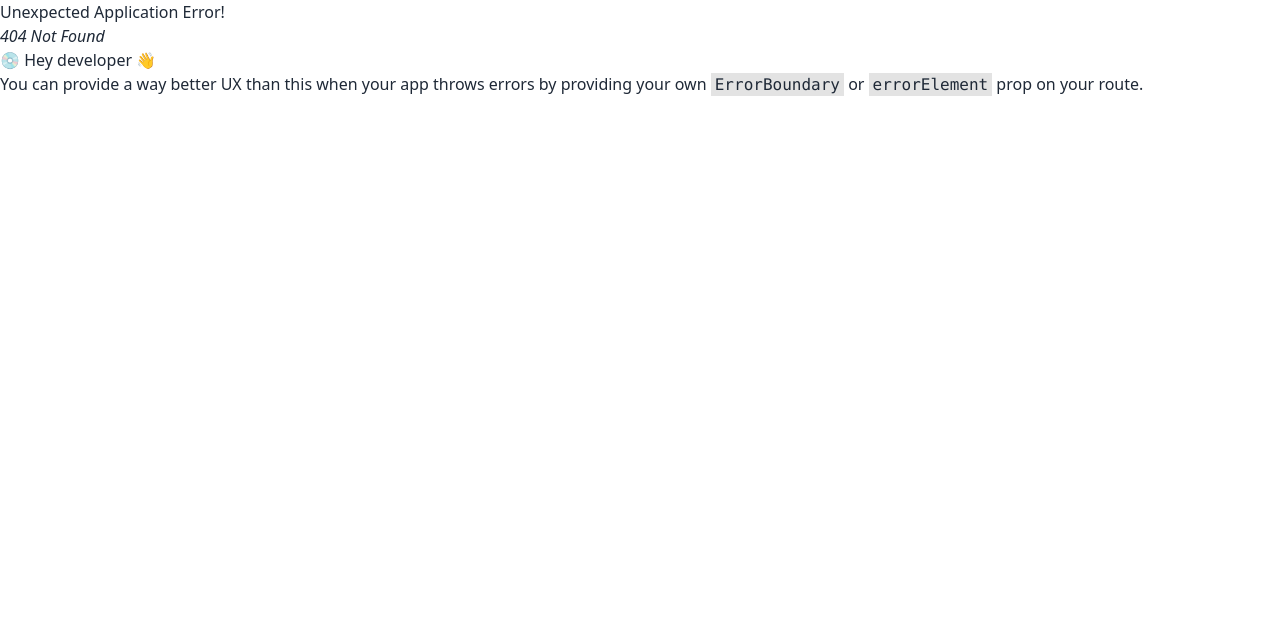
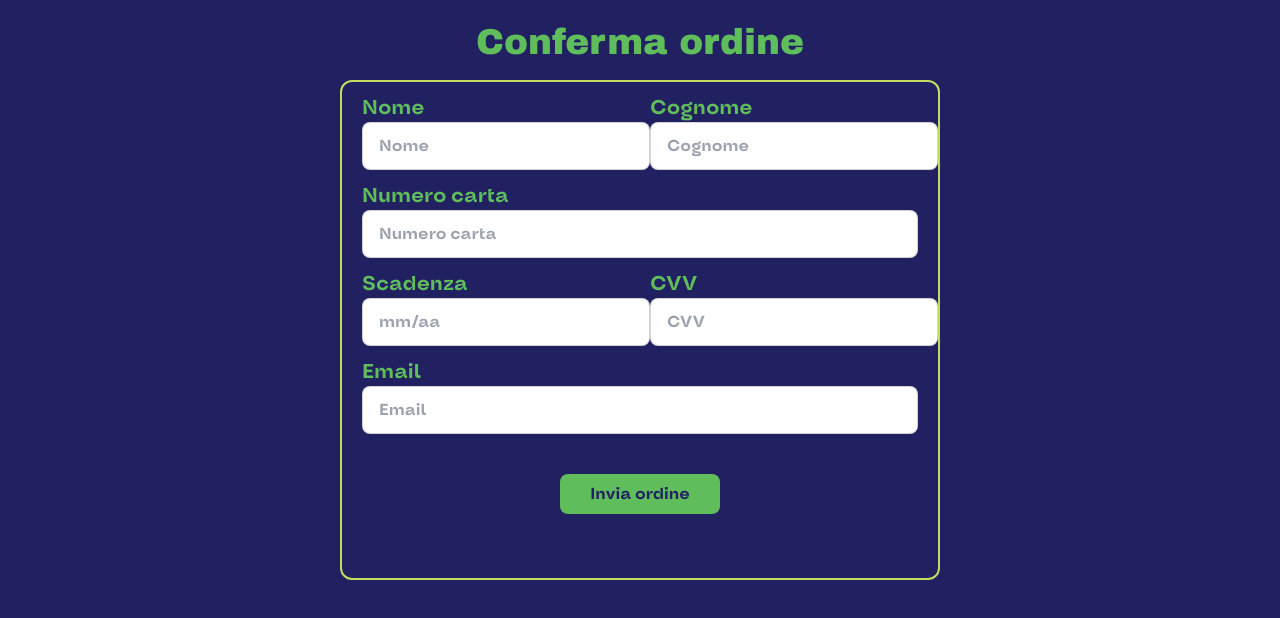
Before and after one commit to minovapore/Flavor_Express, a React (Vite) app: page /pagamento in a window 1280 px wide. Before the commit this address had no page. Shown: the top 618 px of the page. Built offline with nearby package versions, Linux system fonts and the light colour scheme.

Commit message:
aggiunta pagina pagamento

```diff
--- a/src/main.jsx
+++ b/src/main.jsx
@@ -8,6 +8,7 @@ import {
 } from "react-router-dom";
 import Menu from './pages/Menu.jsx';
 import Checkout from './pages/Checkout.jsx';
+import Payment from './pages/Payment.jsx'
 
 const router = createBrowserRouter([
   {
@@ -22,6 +23,10 @@ const router = createBrowserRouter([
     path: "/ordine",
     element: <div><Checkout/></div>,
   },
+  {
+    path: "/pagamento",
+    element: <div><Payment/></div>,
+  },
 ]);
 
 createRoot(document.getElementById('root')).render(
--- a/src/pages/Checkout.jsx
+++ b/src/pages/Checkout.jsx
@@ -1,6 +1,7 @@
 import { useState, useEffect } from 'react';
 import '../style/Checkout.css'
 import { products } from '../product';
+import { useNavigate } from 'react-router-dom';
 
 export default function Checkout(){
     // Cerca di recuperare i dati del carrello dal localStorage
@@ -67,8 +68,8 @@ export default function Checkout(){
     const [address, setAddress] = useState('');
     const [number, setNumber] = useState('');
 
-    const [successAlert, setSuccessAlert] = useState(false);
     const [errorAlert, setErrorAlert] = useState(false);
+    const navigate = useNavigate();
 
     //Funzione per gestire l'invio del form
     const handleSubmit = (e) => { e.preventDefault(); //previene il comportamento predefinito del form
@@ -76,7 +77,6 @@ export default function Checkout(){
     //Verifica se tutti i campi sono compilati
     if(!name || !city || !address || !number){
         setErrorAlert(true);
-        setSuccessAlert(false);
         setTimeout(()=>{
             setErrorAlert(false);
         }, 10000);
@@ -89,15 +89,8 @@ export default function Checkout(){
     setAddress('');
     setNumber('');
 
-    //Alert di conferma
-    setSuccessAlert(true);
-    setErrorAlert(false);
-    //Nascondi l'alert dopo 10 secondi
-    setTimeout(() => {
-        setSuccessAlert(false);
-    }, 10000);
+    navigate('/pagamento');
     }
-
     return(
         <>
         <form onSubmit={handleSubmit}>
@@ -160,22 +153,6 @@ export default function Checkout(){
                                     <input type="number"  name='number' value={number} onChange={(e)=>setNumber(e.target.value)} className="grow font-oddval" placeholder="Cellulare" />
                                 </label>
                             </div>
-                            {successAlert && (
-                                <div role="alert" className="flex alert alert-success xl:mb-8 md:mb-8 h-14">
-                                    <svg
-                                    xmlns="http://www.w3.org/2000/svg"
-                                    className="h-6 w-6 shrink-0 stroke-current text-white"
-                                    fill="none"
-                                    viewBox="0 0 24 24">
-                                    <path
-                                    strokeLinecap="round"
-                                    strokeLinejoin="round"
-                                    strokeWidth="2"
-                                    d="M9 12l2 2 4-4m6 2a9 9 0 11-18 0 9 9 0 0118 0z" />
-                                    </svg>
-                                    <span className="text-white text-lg font-semibold">Prenotazione avvenuta con successo</span>
-                                </div>
-                            )}
                             {errorAlert && (
                                 <div role="alert" className="flex alert alert-error xl:mb-8 md:mb-8 h-14">
                                      <svg
@@ -196,7 +173,7 @@ export default function Checkout(){
                 </div>
             </div>
             <div className='my-10 flex justify-center'>
-                <button type='submit' className="bg-sec w-40 h-10 rounded-lg font-oddval txt-det">Conferma ordine</button>
+                <a href="/pagamento"><button type='submit' className="bg-sec w-40 h-10 rounded-lg font-oddval txt-det">Conferma ordine</button></a>
             </div>
         </div>
         </form>
--- a/src/pages/Payment.jsx
+++ b/src/pages/Payment.jsx
@@ -0,0 +1,101 @@
+import { useState } from 'react';
+import '../style/Payment.css';
+
+export default function Payment(){
+    const [name, setName] = useState('');
+    const [surname, setSurname] = useState('');
+    const [cardNumber, setCardNumber] = useState('');
+    const [expiration, setExpiration] = useState('');
+    const [cvv, setCvv] = useState('');
+    const [email, setEmail] = useState('');
+
+    const [successAlert, setSuccessAlert] = useState(false);
+
+    const handleSubmit = (e) => { e.preventDefault();
+
+        setName('');
+        setSurname('');
+        setCardNumber('');
+        setExpiration('');
+        setCvv('');
+        setEmail('');
+
+        setSuccessAlert(true);
+        setTimeout(() => {
+            setSuccessAlert(false)
+        }, 10000);
+    }
+
+    return(
+        <div className='bg-det w-full h-screen'>
+            <form onSubmit={handleSubmit}>
+                <div className='flex justify-center'>
+                    <h2 className='xl:text-4xl md:text-4xl text-3xl font-archivio txt-sec my-5'>Conferma ordine</h2>
+                </div>
+                <div className='bord-form xl:w-[600px] xl:h-[500px] md:h-[500px] h-[500px] mx-auto rounded-xl px-5'>
+                    <div className='flex justify-between my-3'>
+                        <div>
+                            <h3 className='txt-sec font-oddval text-xl'>Nome</h3>
+                            <label className="input input-bordered flex items-center gap-2">
+                                <input type="text" name='name' value={name} onChange={(e)=> setName(e.target.value)} className="grow font-oddval" placeholder="Nome" />
+                            </label>
+                        </div>
+                        <div>
+                            <h3 className='txt-sec font-oddval text-xl'>Cognome</h3>
+                            <label className="input input-bordered flex items-center gap-2">
+                                <input type="text" name='surname' value={surname} onChange={(e)=> setSurname(e.target.value)} className="grow font-oddval" placeholder="Cognome" />
+                            </label>
+                        </div>
+                    </div>
+                    <div>
+                        <h3 className='txt-sec font-oddval text-xl'>Numero carta</h3>
+                        <label className="input input-bordered flex items-center gap-2">
+                            <input type="text" name='card_number' value={cardNumber} onChange={(e)=> setCardNumber(e.target.value)} className="grow font-oddval" placeholder="Numero carta" />
+                        </label>
+                    </div>
+                    <div className='flex justify-between my-3'>
+                        <div>
+                            <h3 className='txt-sec font-oddval text-xl'>Scadenza</h3>
+                            <label className="input input-bordered flex items-center gap-2">
+                                <input type="expiration" name='name' value={expiration} onChange={(e)=> setExpiration(e.target.value)} className="grow font-oddval" placeholder="mm/aa" />
+                            </label>
+                        </div>
+                        <div>
+                            <h3 className='txt-sec font-oddval text-xl'>CVV</h3>
+                            <label className="input input-bordered flex items-center gap-2">
+                                <input type="number" name='cvv' value={cvv} onChange={(e)=> setCvv(e.target.value)} className="grow font-oddval" placeholder="CVV" />
+                            </label>
+                        </div>
+                    </div>
+                    <div>
+                        <h3 className='txt-sec font-oddval text-xl'>Email</h3>
+                        <label className="input input-bordered flex items-center gap-2">
+                            <input type="email" name='email' value={email} onChange={(e)=> setEmail(e.target.value)} className="grow font-oddval" placeholder="Email" />
+                        </label>
+                    </div>
+                    <div className='flex justify-center my-10'>
+                        <button type='submit' className='bg-sec w-40 h-10 rounded-lg font-oddval txt-det'>Invia ordine</button>
+                    </div>
+                </div>
+                <div className='flex justify-center my-5'>
+                {successAlert && (
+                        <div role="alert" className="alert alert-success w-[600px]">
+                            <svg
+                            xmlns="http://www.w3.org/2000/svg"
+                            className="h-6 w-6 shrink-0 stroke-current text-white"
+                            fill="none"
+                            viewBox="0 0 24 24">
+                                <path
+                                strokeLinecap="round"
+                                strokeLinejoin="round"
+                                strokeWidth="2"
+                                d="M9 12l2 2 4-4m6 2a9 9 0 11-18 0 9 9 0 0118 0z" />
+                            </svg>
+                            <span className="text-white text-lg font-semibold">Ordine avvenuto con successo</span>
+                        </div>
+                    )}
+                    </div>
+            </form>
+        </div>
+    );
+}
--- /dev/null
+++ b/src/style/Payment.css
@@ -0,0 +1,3 @@
+.bord-form{
+    border: 2px solid var(--acc-color);
+}
```
